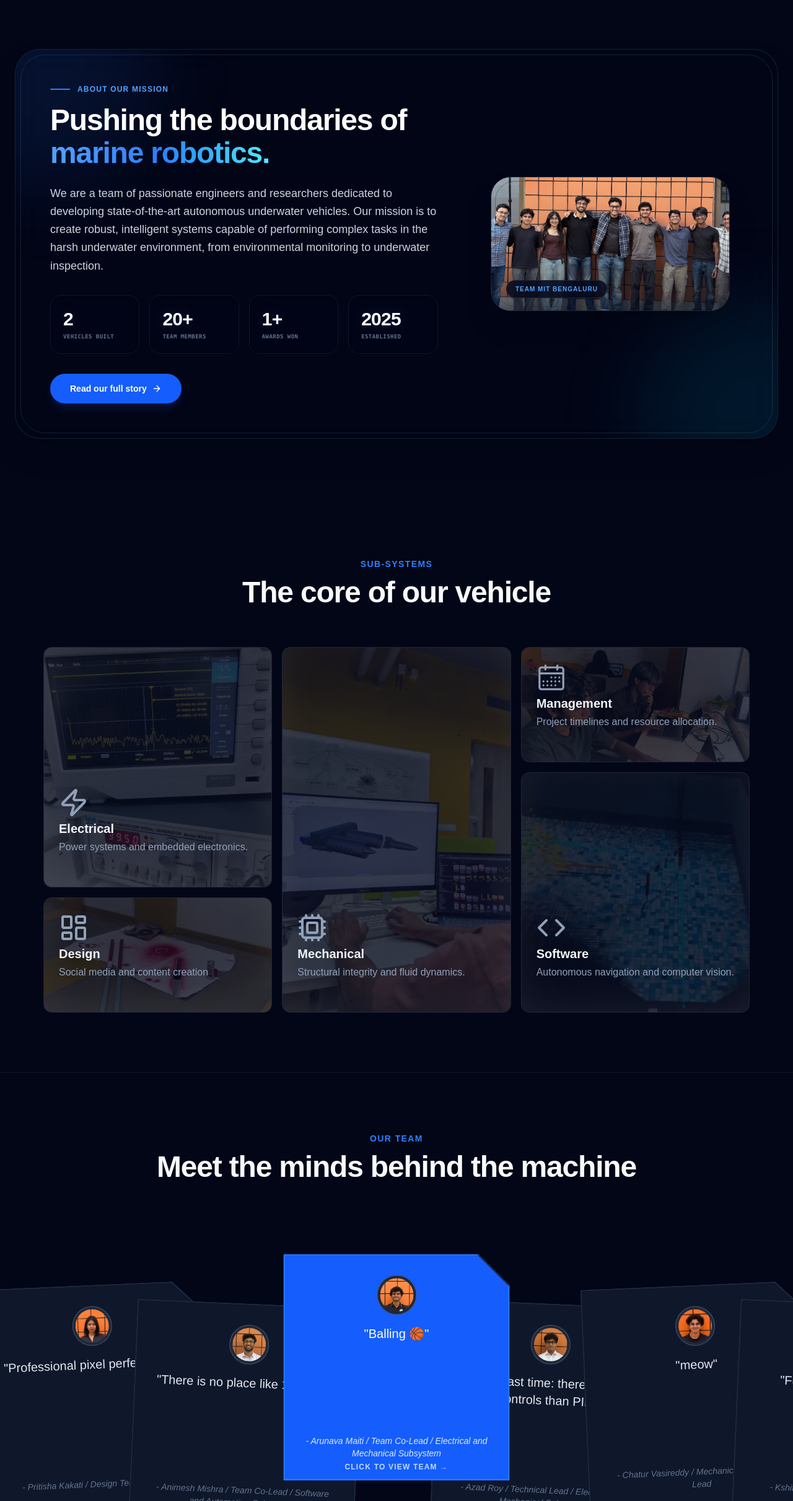
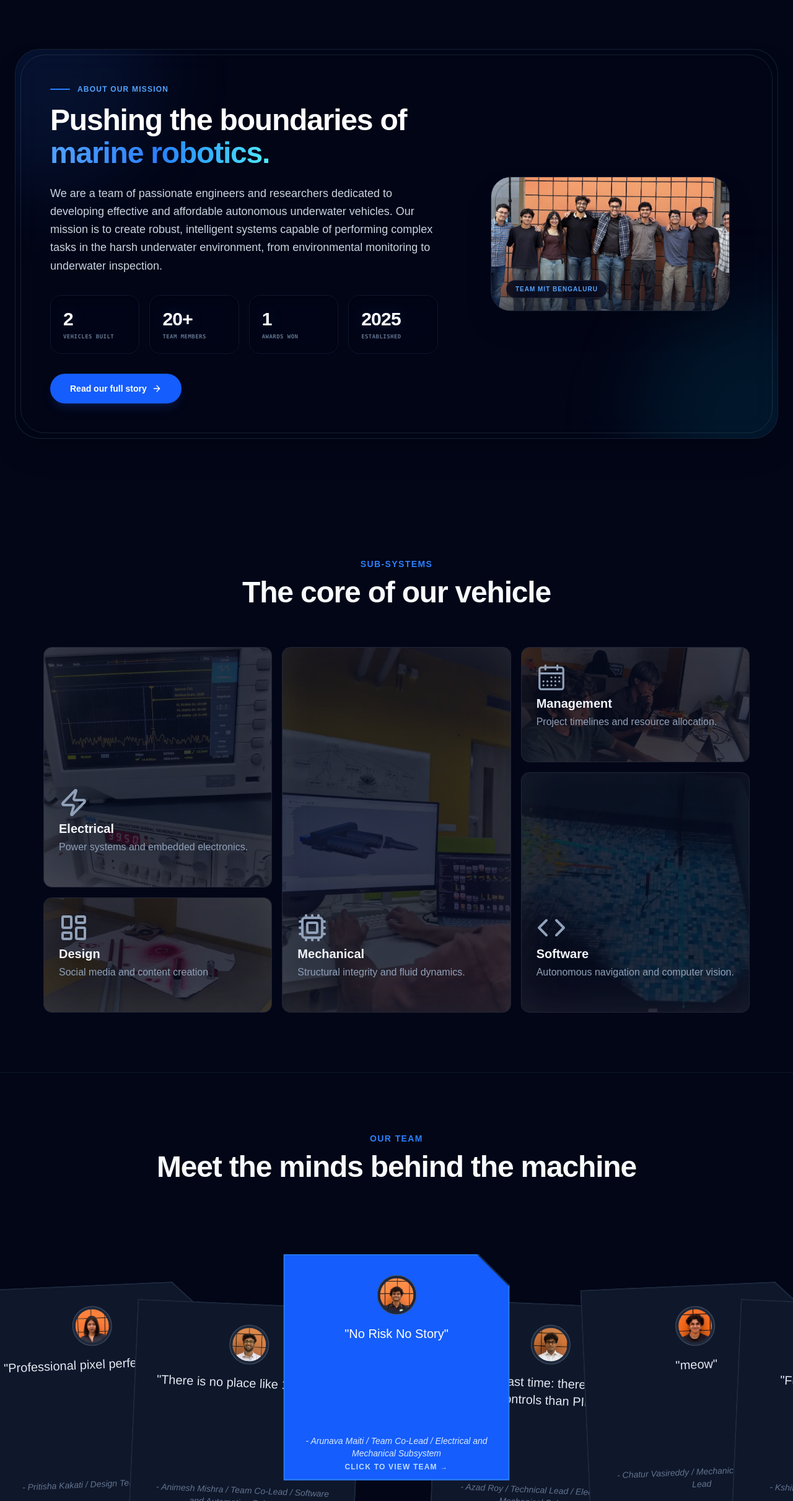
Before and after one commit to MITB-AUVTeam/teamWebsite, a React (Vite) app: page / in a window 1280 px wide. Shown: the part 817-3239 px from the top of the page at 62% size. Built offline with nearby package versions, Linux system fonts and the light colour scheme.

Commit message:
minor updates

```diff
--- a/src/components/ui/team-section-block-shadcnui.tsx
+++ b/src/components/ui/team-section-block-shadcnui.tsx
@@ -75,7 +75,7 @@ const teamCategories = [
         "gradient": "from-indigo-500/20 via-indigo-500/5 to-transparent",
         "social": {
           "email": "mailto:prithajaipal@gmail.com",
-          "linkedin": "https://www.linkedin.com/in/pritha-jaipal",
+          "linkedin": "https://www.linkedin.com/in/pritha-jaipal-058b85187/",
           "github": null
         }
       }
@@ -101,7 +101,7 @@ const teamCategories = [
       {
         "name": "Arunava Maiti",
         "role": "Team Co-Lead / Electrical and Mechanical Subsystem",
-        "bio": "Balling  🏀",
+        "bio": "No Risk No Story",
         "image": "/src/assets/Personal_photo/arunava.webp",
         "location": "3rd Year",
         "skills": ["Electrical", "Mechanical", "Leadership"],
@@ -158,7 +158,7 @@ const teamCategories = [
       {
         "name": "Kanishk Thoguluva Ramesh Babu",
         "role": "Mechanical Subsystem Member",
-        "bio": "Monkey See Monkey Do",
+        "bio": "All you have to do is just try.",
         "image": "/src/assets/Personal_photo/kanishk.webp",
         "location": "1st Year",
         "skills": ["Mechanical"],
--- a/src/pages/Home.tsx
+++ b/src/pages/Home.tsx
@@ -476,7 +476,7 @@ export function Home() {
               </h3>
 
               <p className="text-slate-300 text-base md:text-lg leading-relaxed mb-8">
-                We are a team of passionate engineers and researchers dedicated to developing state-of-the-art autonomous underwater vehicles. Our mission is to create robust, intelligent systems capable of performing complex tasks in the harsh underwater environment, from environmental monitoring to underwater inspection.
+                We are a team of passionate engineers and researchers dedicated to developing effective and affordable autonomous underwater vehicles. Our mission is to create robust, intelligent systems capable of performing complex tasks in the harsh underwater environment, from environmental monitoring to underwater inspection.
               </p>
 
               {/* High-Tech Stats Telemetry Grid */}
@@ -498,7 +498,7 @@ export function Home() {
                 {/* Stat 3 */}
                 <div className="flex flex-col p-5 bg-slate-950/40 backdrop-blur-md border border-slate-900 rounded-2xl relative overflow-hidden group/cell transition-all duration-300 hover:border-blue-500/20 hover:bg-slate-950/60 shadow-inner">
                   <div className="absolute bottom-0 left-0 h-[2px] w-0 bg-gradient-to-r from-blue-500 to-cyan-400 group-hover/cell:w-full transition-all duration-300" />
-                  <span className="text-3xl font-black text-white tracking-tight mb-1 drop-shadow-[0_0_10px_rgba(59,130,246,0.2)]">1+</span>
+                  <span className="text-3xl font-black text-white tracking-tight mb-1 drop-shadow-[0_0_10px_rgba(59,130,246,0.2)]">1</span>
                   <span className="text-[9px] text-slate-500 font-bold uppercase tracking-wider font-mono">Awards Won</span>
                 </div>
 
--- a/src/pages/MediaPage.tsx
+++ b/src/pages/MediaPage.tsx
@@ -48,7 +48,7 @@ export function MediaPage() {
   const recentPosts = [
     {
       title: "The Long Dive: Starting an AUV Team at MIT Bengaluru",
-      excerpt: "A reflection by team mentor Pritha Jaipal on the journey of AUV MIT-B—from a spark of an idea in August 2024 to qualifying for RoboSub 2026.",
+      excerpt: "A reflection by team mentor Pritha Jaipal on the journey of AUV MIT-B—from a spark of an idea in August 2024 to the team taking part in RoboSub 2026.",
       category: "Personal Memoir",
       date: "May 26, 2026",
       author: "Pritha Jaipal",
```
